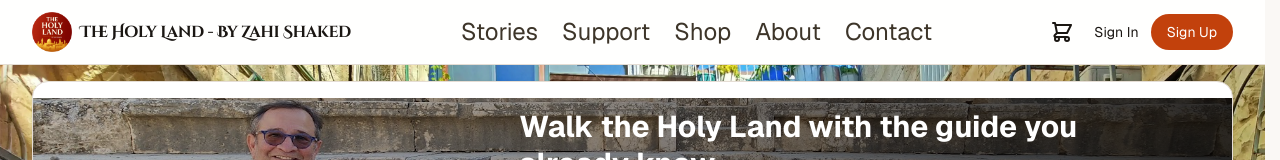
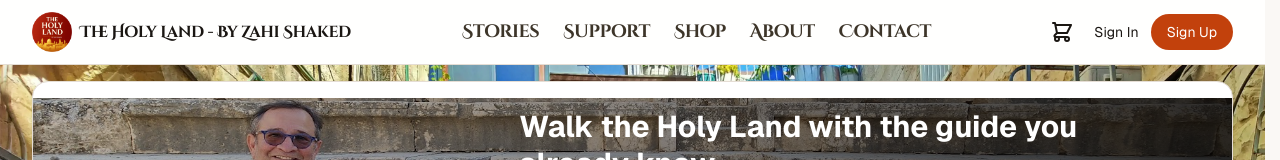
Before and after one commit to Ponzee/zahi-tours, a Next.js app: page / in a window 1280 px wide. Shown: the top 160 px of the page. Built offline with nearby package versions, Linux system fonts and the light colour scheme; no server answers; a web font is replaced by a local one.

Commit message:
feat(header): reduce nav button size to 0.75x and match section title font

```diff
--- a/components/Header.tsx
+++ b/components/Header.tsx
@@ -33,12 +33,12 @@ function Header() {
             The Holy Land - By Zahi Shaked
           </span>
         </Link>
-        <nav className="hidden md:flex gap-4 lg:gap-6 text-2xl items-center flex-1 justify-center" role="navigation" aria-label="Main navigation">
-          <Link href="/watch" className="hover:text-[#c2410c] whitespace-nowrap transition-colors focus-visible:outline-2 focus-visible:outline-[#c2410c] focus-visible:outline-offset-2 focus-visible:rounded">Stories</Link>
-          <Link href="/support" className="hover:text-[#c2410c] whitespace-nowrap transition-colors focus-visible:outline-2 focus-visible:outline-[#c2410c] focus-visible:outline-offset-2 focus-visible:rounded">Support</Link>
-          <Link href="/shop" className="hover:text-[#c2410c] whitespace-nowrap transition-colors focus-visible:outline-2 focus-visible:outline-[#c2410c] focus-visible:outline-offset-2 focus-visible:rounded">Shop</Link>
-          <Link href="/about" className="hover:text-[#c2410c] whitespace-nowrap transition-colors focus-visible:outline-2 focus-visible:outline-[#c2410c] focus-visible:outline-offset-2 focus-visible:rounded">About</Link>
-          <Link href="/contact" className="hover:text-[#c2410c] whitespace-nowrap transition-colors focus-visible:outline-2 focus-visible:outline-[#c2410c] focus-visible:outline-offset-2 focus-visible:rounded">Contact</Link>
+        <nav className="hidden md:flex gap-4 lg:gap-6 text-lg items-center flex-1 justify-center" role="navigation" aria-label="Main navigation">
+          <Link href="/watch" className="font-headline font-bold tracking-tight hover:text-[#c2410c] whitespace-nowrap transition-colors focus-visible:outline-2 focus-visible:outline-[#c2410c] focus-visible:outline-offset-2 focus-visible:rounded">Stories</Link>
+          <Link href="/support" className="font-headline font-bold tracking-tight hover:text-[#c2410c] whitespace-nowrap transition-colors focus-visible:outline-2 focus-visible:outline-[#c2410c] focus-visible:outline-offset-2 focus-visible:rounded">Support</Link>
+          <Link href="/shop" className="font-headline font-bold tracking-tight hover:text-[#c2410c] whitespace-nowrap transition-colors focus-visible:outline-2 focus-visible:outline-[#c2410c] focus-visible:outline-offset-2 focus-visible:rounded">Shop</Link>
+          <Link href="/about" className="font-headline font-bold tracking-tight hover:text-[#c2410c] whitespace-nowrap transition-colors focus-visible:outline-2 focus-visible:outline-[#c2410c] focus-visible:outline-offset-2 focus-visible:rounded">About</Link>
+          <Link href="/contact" className="font-headline font-bold tracking-tight hover:text-[#c2410c] whitespace-nowrap transition-colors focus-visible:outline-2 focus-visible:outline-[#c2410c] focus-visible:outline-offset-2 focus-visible:rounded">Contact</Link>
         </nav>
         <div className="hidden md:flex items-center gap-3 flex-shrink-0">
           <Link
@@ -80,11 +80,11 @@ function Header() {
       {mobileMenuOpen && (
         <div id="mobile-menu" className="md:hidden border-t border-[#e5ddd4] bg-white" role="menu">
           <nav className="max-w-7xl mx-auto px-4 md:px-6 lg:px-8 py-4 flex flex-col gap-3" role="navigation" aria-label="Mobile navigation">
-            <Link href="/watch" className="py-2 text-2xl font-medium text-[#1a1612] hover:text-[#c2410c] transition-colors duration-150" onClick={() => setMobileMenuOpen(false)}>Stories</Link>
-            <Link href="/support" className="py-2 text-2xl font-medium text-[#1a1612] hover:text-[#c2410c] transition-colors duration-150" onClick={() => setMobileMenuOpen(false)}>Support</Link>
-            <Link href="/shop" className="py-2 text-2xl font-medium text-[#1a1612] hover:text-[#c2410c] transition-colors duration-150" onClick={() => setMobileMenuOpen(false)}>Shop</Link>
-            <Link href="/about" className="py-2 text-2xl font-medium text-[#1a1612] hover:text-[#c2410c] transition-colors duration-150" onClick={() => setMobileMenuOpen(false)}>About</Link>
-            <Link href="/contact" className="py-2 text-2xl font-medium text-[#1a1612] hover:text-[#c2410c] transition-colors duration-150" onClick={() => setMobileMenuOpen(false)}>Contact</Link>
+            <Link href="/watch" className="py-2 text-lg font-headline font-bold tracking-tight text-[#1a1612] hover:text-[#c2410c] transition-colors duration-150" onClick={() => setMobileMenuOpen(false)}>Stories</Link>
+            <Link href="/support" className="py-2 text-lg font-headline font-bold tracking-tight text-[#1a1612] hover:text-[#c2410c] transition-colors duration-150" onClick={() => setMobileMenuOpen(false)}>Support</Link>
+            <Link href="/shop" className="py-2 text-lg font-headline font-bold tracking-tight text-[#1a1612] hover:text-[#c2410c] transition-colors duration-150" onClick={() => setMobileMenuOpen(false)}>Shop</Link>
+            <Link href="/about" className="py-2 text-lg font-headline font-bold tracking-tight text-[#1a1612] hover:text-[#c2410c] transition-colors duration-150" onClick={() => setMobileMenuOpen(false)}>About</Link>
+            <Link href="/contact" className="py-2 text-lg font-headline font-bold tracking-tight text-[#1a1612] hover:text-[#c2410c] transition-colors duration-150" onClick={() => setMobileMenuOpen(false)}>Contact</Link>
             <div className="pt-2 border-t border-[#e5ddd4] flex items-center gap-3">
               <Link
                 href="/shop/cart"
```
